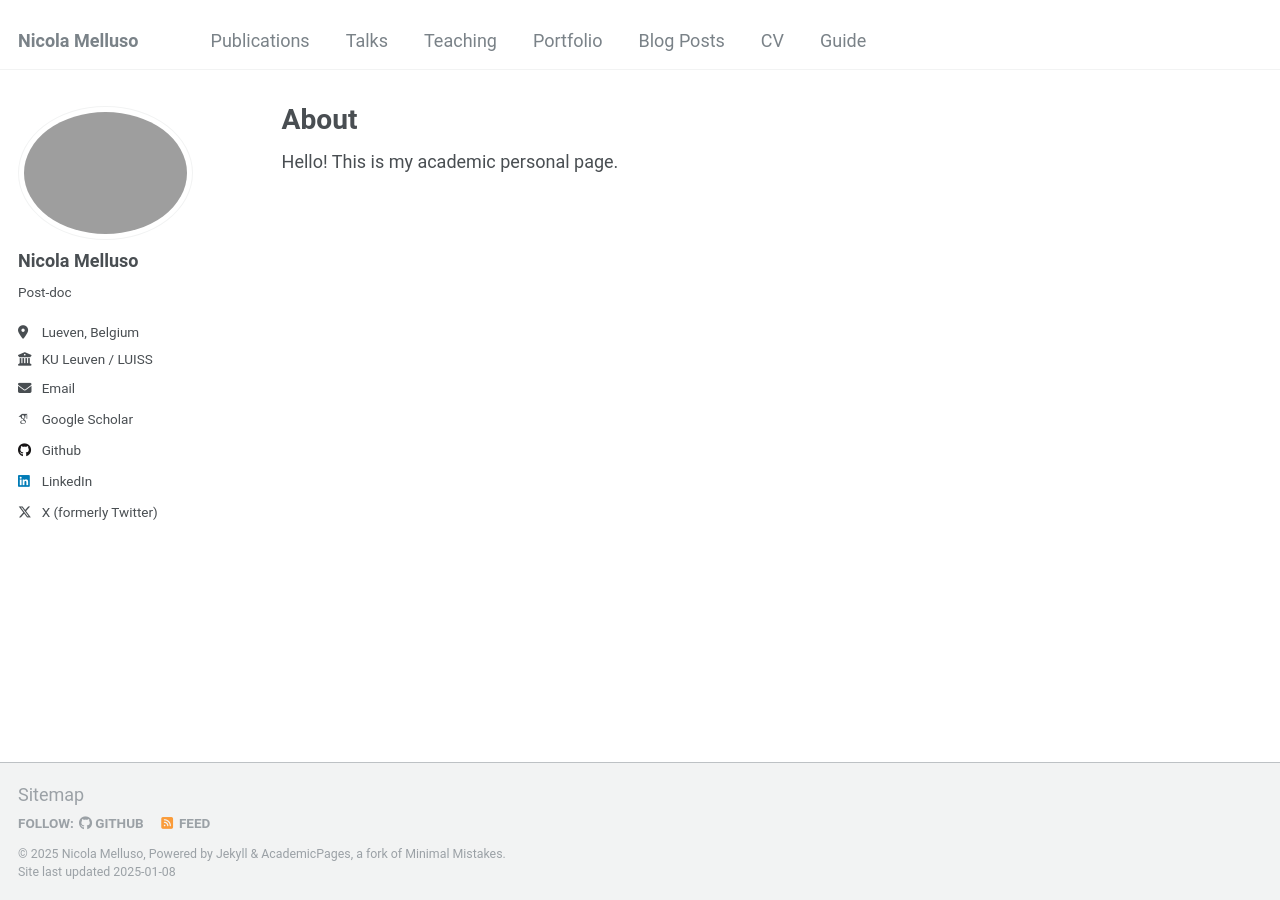
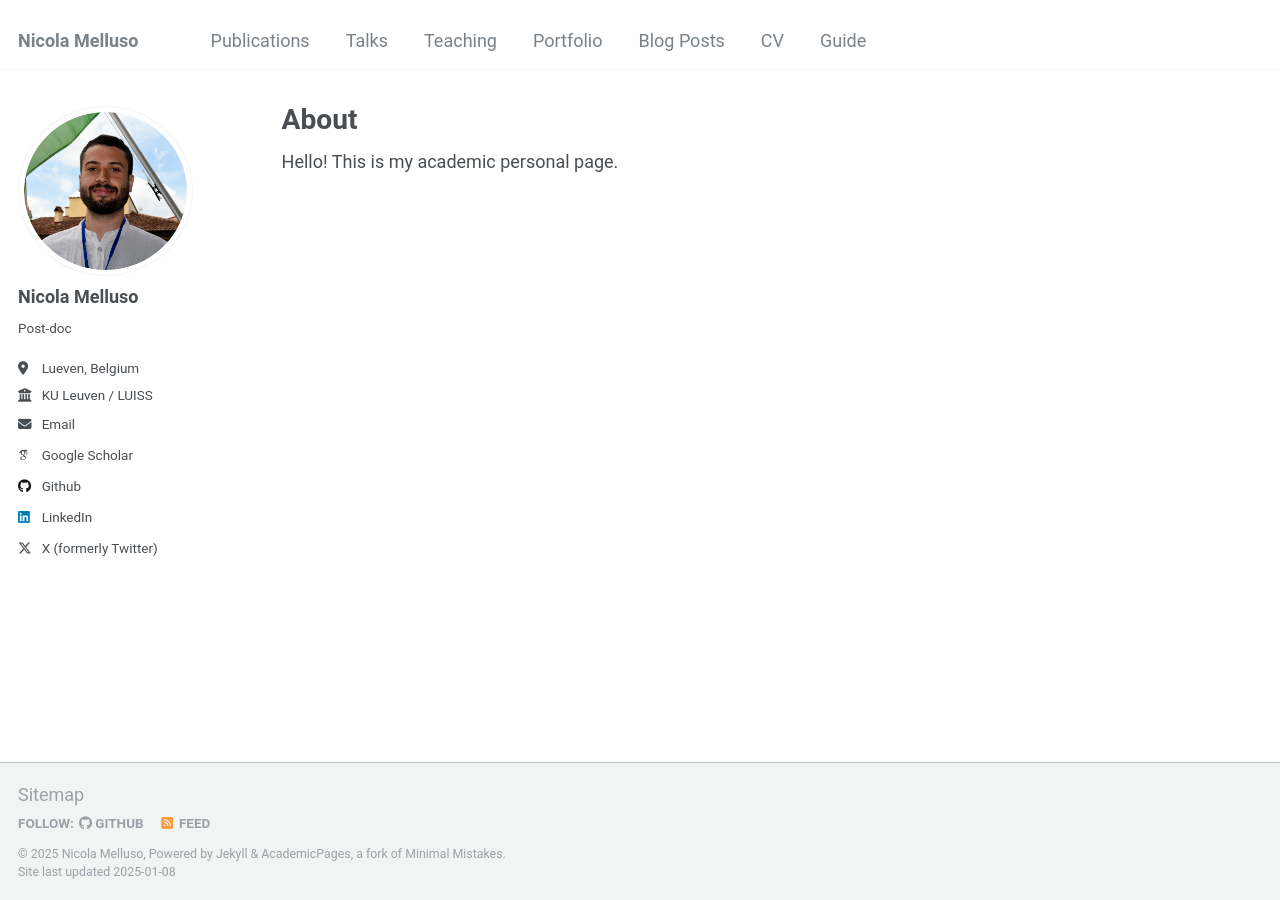
Before and after one commit to nicolamelluso/nicolamelluso.github.io, a Jekyll site: the page built from _pages/about.md, in a window 1280 px wide. Built offline with Jekyll 4.4.1, drawn with Linux system fonts in a browser that asks for light colours; some web fonts are replaced.

Commit message:
Update _config.yml

```diff
--- a/_config.yml
+++ b/_config.yml
@@ -21,7 +21,7 @@ repository               : "nicolamelluso.github.io"
 #               Additional customization can be done by editing /_includes/author-profile.html
 author:
   # Biographic information
-  avatar           : "images/nicolamelluso.png"
+  avatar           : "famelab_oval.png"
   name             : "Nicola Melluso"
   pronouns         : # example: "she/her"
   bio              : "Post-doc"
```
